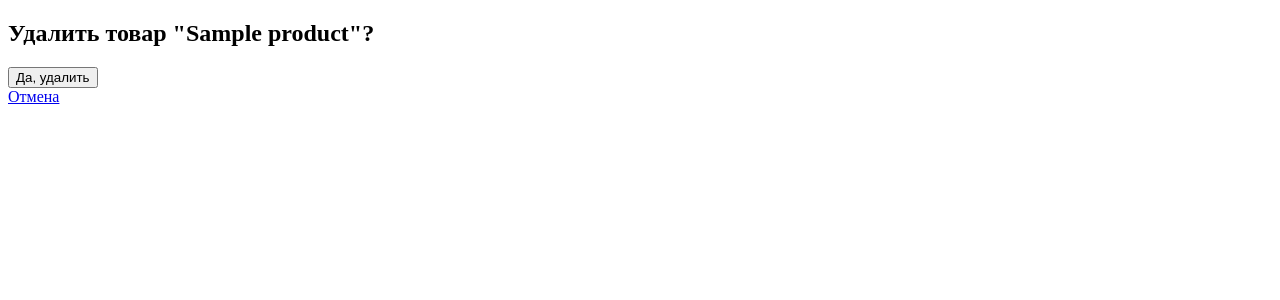
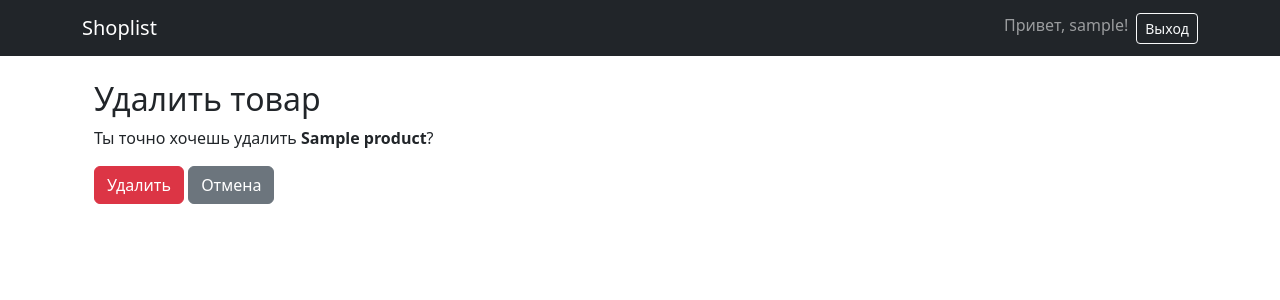
Before and after one commit to YuriyNik156/shoplist_website, a Django app: page /products/1/delete/ in a window 1280 px wide. Shown: the top 300 px of the page. Run offline with Django 5.2, Linux system fonts and the light colour scheme; a user stored in the database is signed in; tables that the repository leaves empty hold one stand-in row (values such as "Sample post").

Commit message:
stylized html-pages

```diff
--- a/products/urls.py
+++ b/products/urls.py
@@ -14,7 +14,7 @@ urlpatterns = [
 
     # Товары
     path("", ProductListView.as_view(), name="products"),
-    path("product/<int:pk>/", ProductDetailView.as_view(), name="product_detail"),
+    path("<int:pk>/", ProductDetailView.as_view(), name="product_detail"),
     path("add/", ProductCreateView.as_view(), name="product_add"),
     path("<int:pk>/edit/", ProductUpdateView.as_view(), name="product_edit"),
     path("<int:pk>/delete/", ProductDeleteView.as_view(), name="product_delete"),
--- a/products/views.py
+++ b/products/views.py
@@ -61,28 +61,25 @@ class ManagerRequiredMixin(UserPassesTestMixin):
         )
 
 # Создание товара (для менеджера)
-class ProductCreateView(LoginRequiredMixin, PermissionRequiredMixin, ManagerRequiredMixin, CreateView):
+class ProductCreateView(LoginRequiredMixin, ManagerRequiredMixin, CreateView):
     model = Product
     form_class = ProductForm
     template_name = "products/product_form.html"
     success_url = reverse_lazy("products")
-    permission_required = "products.add_product"
 
 # Редактирование товара (для менеджера)
-class ProductUpdateView(LoginRequiredMixin, PermissionRequiredMixin, ManagerRequiredMixin, UpdateView):
+class ProductUpdateView(LoginRequiredMixin, ManagerRequiredMixin, UpdateView):
     model = Product
     form_class = ProductForm
     template_name = "products/product_form.html"
     success_url = reverse_lazy("products")
-    permission_required = "products.change_product"
 
     def get_success_url(self):
         return reverse_lazy("product_detail", kwargs={"pk": self.object.pk})
 
 # Удаление товара (для менеджера)
-class ProductDeleteView(LoginRequiredMixin, PermissionRequiredMixin, ManagerRequiredMixin, DeleteView):
+class ProductDeleteView(LoginRequiredMixin, ManagerRequiredMixin, DeleteView):
     model = Product
     context_object_name = "product"
     template_name = "products/product_confirm_delete.html"
     success_url = reverse_lazy("products")
-    permission_required = "products.delete_product"
--- a/templates/products/product_confirm_delete.html
+++ b/templates/products/product_confirm_delete.html
@@ -1,17 +1,36 @@
-<!DOCTYPE html>
-<html lang="en">
-<head>
-    <meta charset="UTF-8">
-    <title>Удаление товара</title>
-</head>
-<body>
+{% extends "base.html" %}
 
-<h2>Удалить товар "{{ object.name }}"?</h2>
-<form method="post">
-  {% csrf_token %}
-  <button type="submit">Да, удалить</button>
-</form>
-<a href="{% url 'products' %}">Отмена</a>
+{% block content %}
+<div class="container mt-4">
+  <h2>Удалить товар</h2>
+  <p>Ты точно хочешь удалить <b>{{ object.name }}</b>?</p>
 
-</body>
-</html>
+  <!-- Подтверждение через модальное окно -->
+  <button class="btn btn-danger" data-bs-toggle="modal" data-bs-target="#deleteModal">
+    Удалить
+  </button>
+  <a href="{% url 'products' %}" class="btn btn-secondary">Отмена</a>
+
+  <!-- Modal -->
+  <div class="modal fade" id="deleteModal" tabindex="-1" aria-hidden="true">
+    <div class="modal-dialog">
+      <div class="modal-content">
+        <div class="modal-header">
+          <h5 class="modal-title">Подтверждение</h5>
+          <button type="button" class="btn-close" data-bs-dismiss="modal"></button>
+        </div>
+        <div class="modal-body">
+          Действие необратимо. Удалить <b>{{ object.name }}</b>?
+        </div>
+        <div class="modal-footer">
+          <form method="post">
+            {% csrf_token %}
+            <button type="submit" class="btn btn-danger">Да, удалить</button>
+          </form>
+          <button type="button" class="btn btn-secondary" data-bs-dismiss="modal">Отмена</button>
+        </div>
+      </div>
+    </div>
+  </div>
+</div>
+{% endblock %}
```
Also changed, not shown: templates/products/product_form.html (+27 -16 lines), templates/products/product_list.html (+6 -2 lines).
